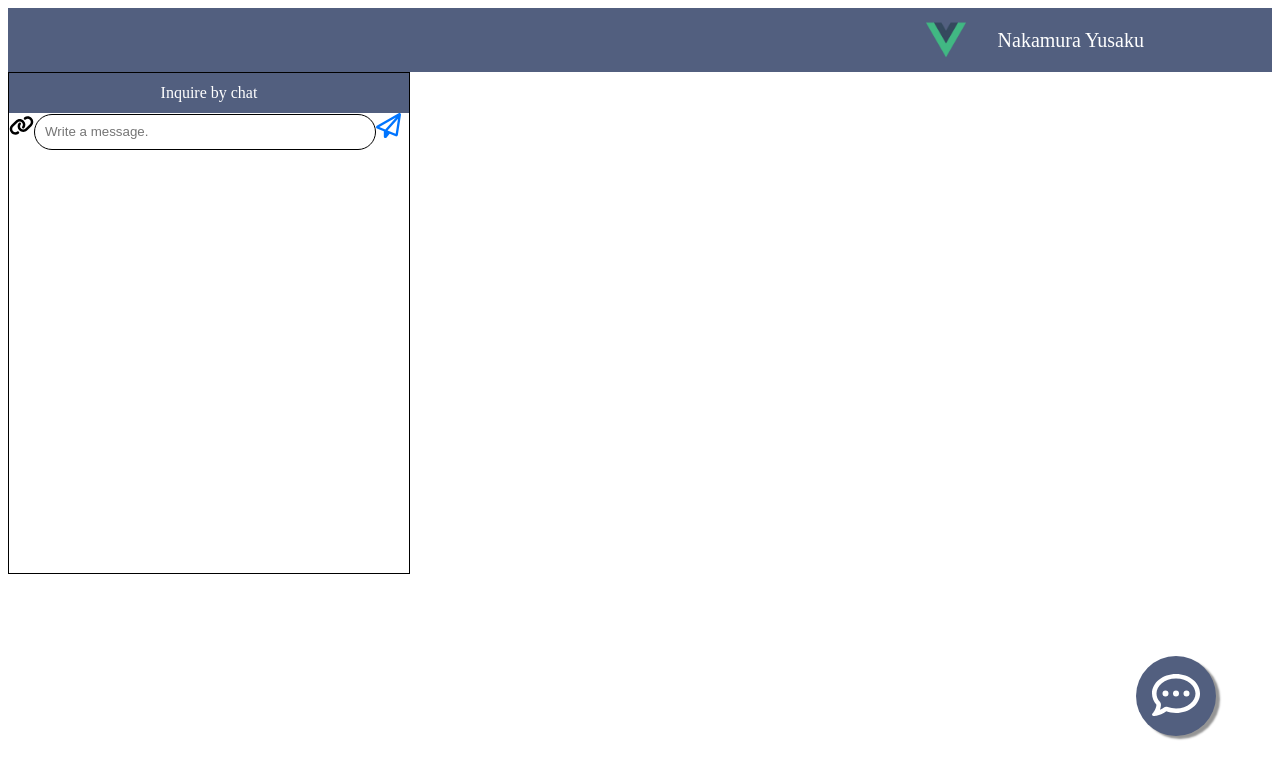
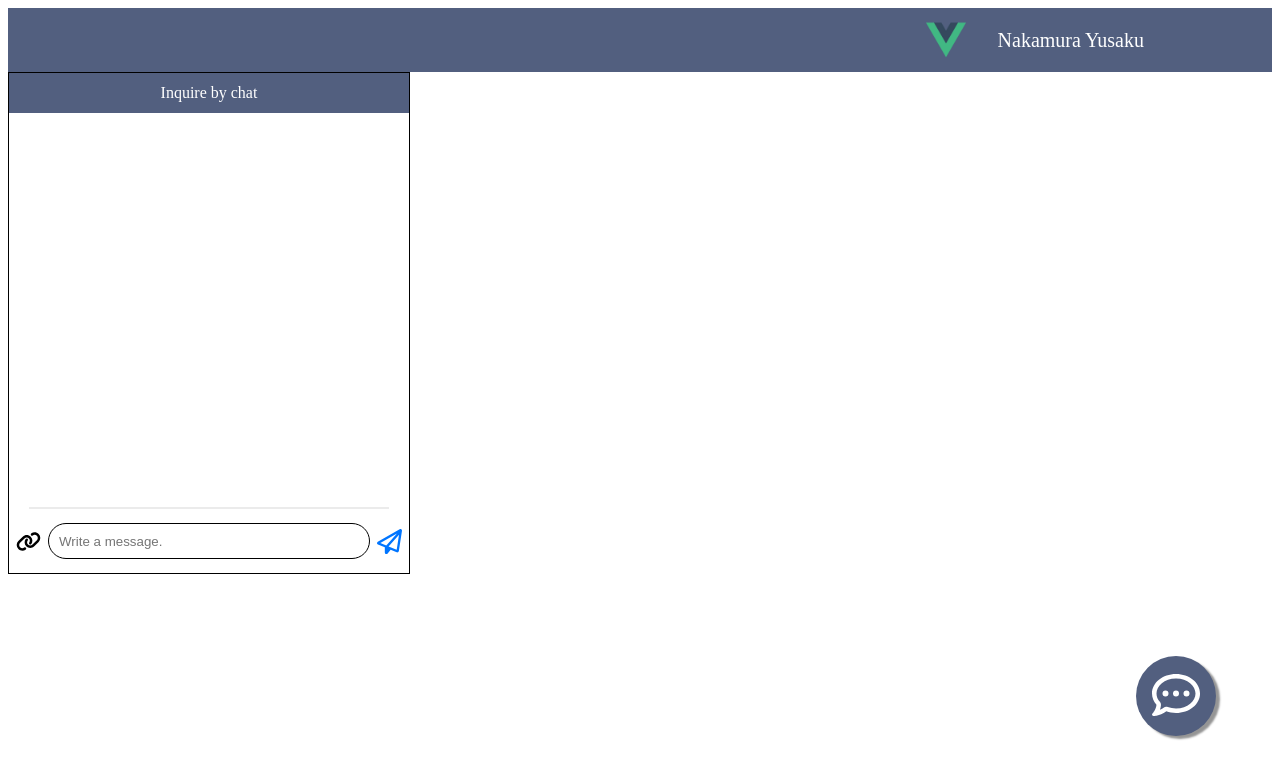
Before and after one commit to yutteee/chatbot, a Vue app: page /users in a window 1280 px wide. Shown: the top 778 px of the page. Built offline with nearby package versions, Linux system fonts and the light colour scheme.

Commit message:
adjust messages UI #6

```diff
--- a/src/components/parts/users/MessageForm.vue
+++ b/src/components/parts/users/MessageForm.vue
@@ -5,7 +5,7 @@
 <style scoped>
 input {
     height: 32px;
-    width: 320px;
+    width: 300px;
     padding-left: 10px;
     padding-right: 10px;
     border-radius: 30px;
--- a/src/components/templates/ChatFlame.vue
+++ b/src/components/templates/ChatFlame.vue
@@ -1,9 +1,12 @@
 <template>
     <div class="flame">
         <ChatHeader></ChatHeader>
-        <font-awesome-icon icon="fa-solid fa-link" class="icon"/>
-        <MessageForm></MessageForm>
-        <font-awesome-icon icon="fa-regular fa-paper-plane" class="icon plane"/>
+        <div class="chats"></div>
+        <div class="messages">
+            <font-awesome-icon icon="fa-solid fa-link" class="icon"/>
+            <MessageForm></MessageForm>
+            <font-awesome-icon icon="fa-regular fa-paper-plane" class="icon plane"/>
+        </div>
     </div>
 </template>
 
@@ -27,6 +30,30 @@ export default {
     border: 1px solid;
 }
 
+.chats {
+    height: 396px;
+}
+
+.messages {
+    display: flex;
+    justify-content: space-evenly;
+    align-items: center;
+    height: 64px;
+    position: relative;
+}
+
+.messages::before {
+    content: "";
+    width: 360px;
+    height: 2px;
+    background: #ebebeb;
+    display: inline-block;
+    position: absolute;
+    top: -2px;
+    left: 50%;
+    transform: translateX(-50%);
+}
+
 .icon {
     width: 25px;
     height: 25px;
```
